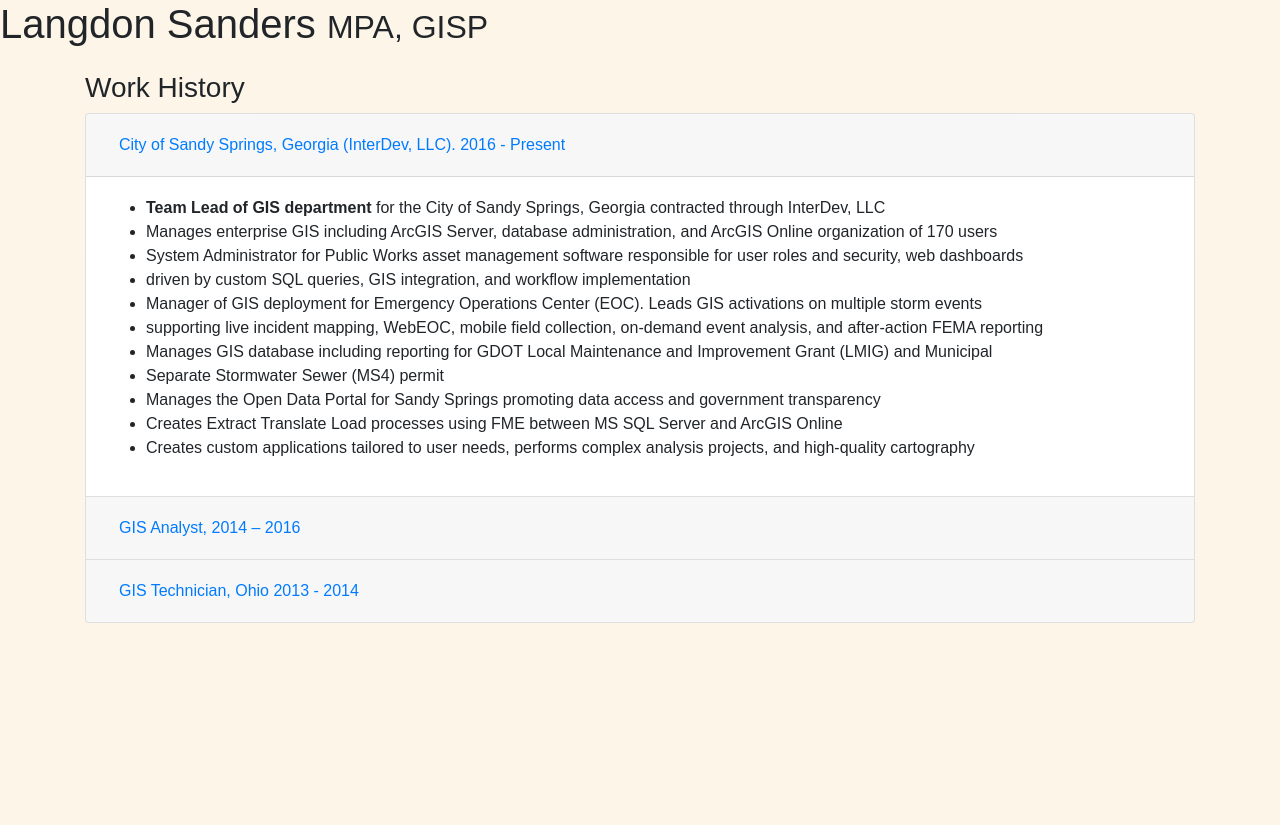
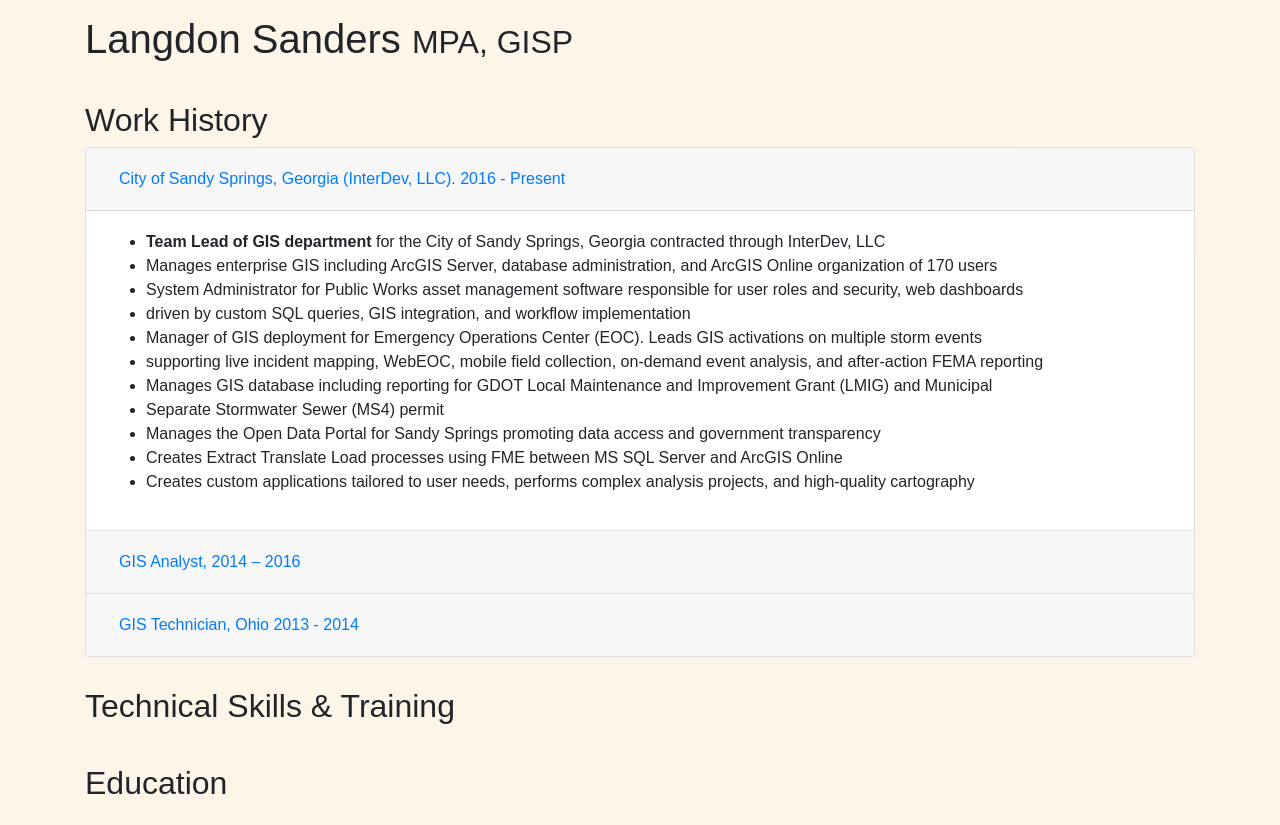
Before and after one commit to langdonms/portfolio, a plain HTML site: page resume.html in a window 1280 px wide. Before the commit the page ends 800 px from the top, so only its background shows below. Drawn offline with nearby package versions, Linux system fonts and the light colour scheme.

Commit message:
adding new sections for edu and skills

```diff
--- a/resume.html
+++ b/resume.html
@@ -16,12 +16,15 @@
 
   </head>
   <body>
-    <section id="About">
-        <h1> Langdon Sanders <small>MPA, GISP</small></h1>
-<!-- added template accordian from https://getbootstrap.com/docs/4.1/components/collapse/ -->
+<section id="myname">
+    <div class="container">
+        <h1>Langdon Sanders <small>MPA, GISP</small></h1>
+    </div>
+</section>
 <section id=work-history>
 <div class="container">
-    <h3> Work History</h3>
+    <h2>Work History</h2>
+<!-- added template accordian from https://getbootstrap.com/docs/4.1/components/collapse/ -->
     <div class="accordion" id="accordionExample">
       <div class="card">
         <div class="card-header" id="headingOne">
@@ -90,7 +93,15 @@
 </div>
 </section>
 <section id="education">
+<div class="container">
+    <h2>Technical Skills & Training</h2>
 
+</div>
+<section id="education">
+<div class="container">
+    <h2>Education</h2>
+
+</div>
 
 </section>
 
```
